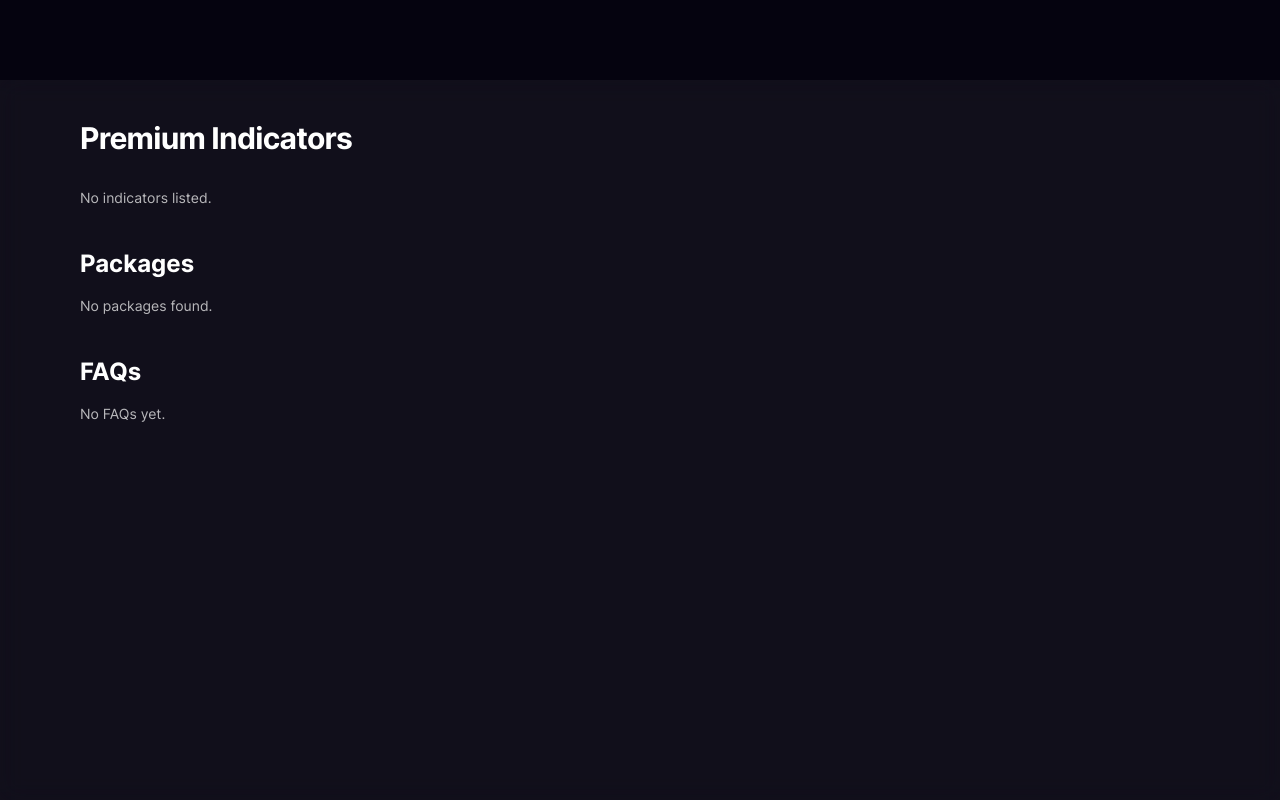
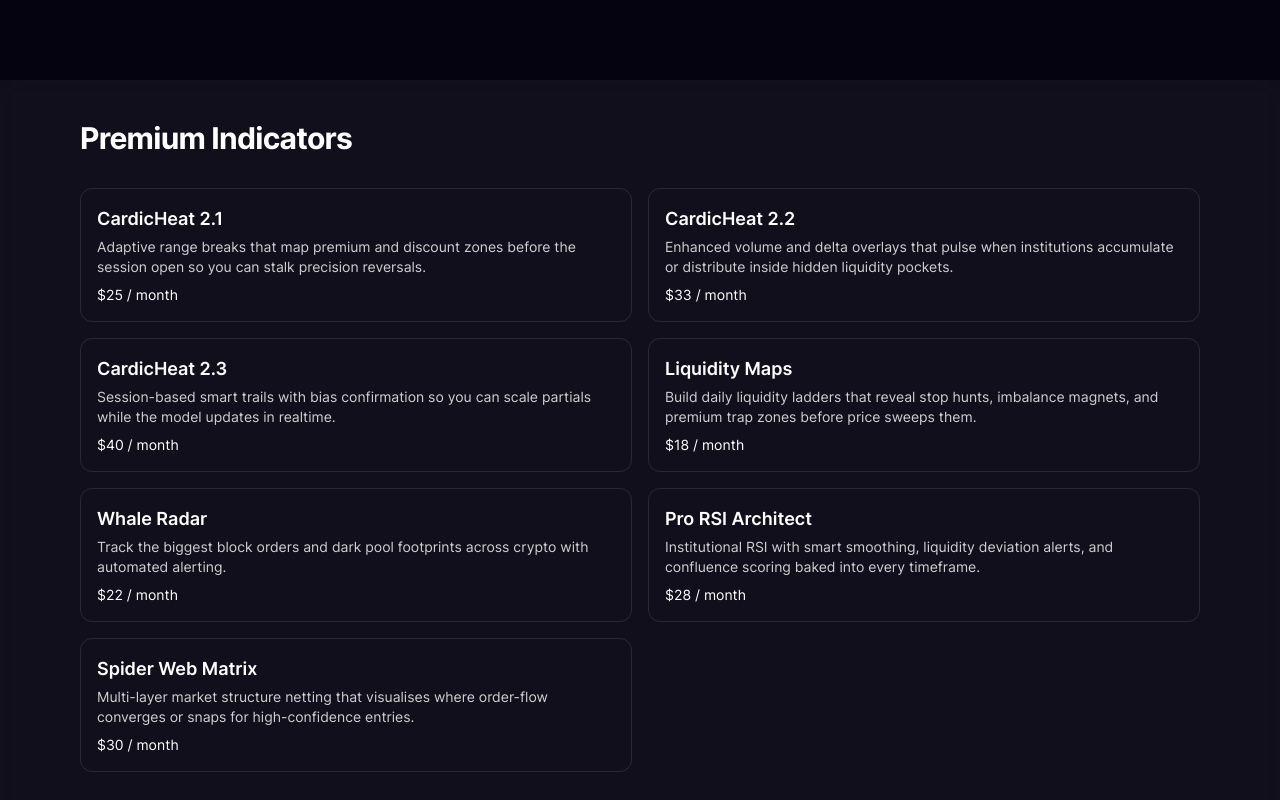
Before and after one commit to Cardicai/CARDIC-NEXUS, a Next.js app: page /indicators in a window 1280 px wide. Shown: the top 800 px of the page. Built offline with nearby package versions, Linux system fonts and the light colour scheme.

Commit message:
fix: populate indicator page data

```diff
--- a/src/app/indicators/page.tsx
+++ b/src/app/indicators/page.tsx
@@ -1,5 +1,12 @@
+import { indicatorFaqs, indicatorPackages, indicatorStacks } from './data';
 import IndicatorPageClient from './IndicatorPageClient';
 
 export default function IndicatorsPage() {
-  return <IndicatorPageClient />;
+  return (
+    <IndicatorPageClient
+      indicatorStacks={indicatorStacks}
+      packages={indicatorPackages}
+      faqs={indicatorFaqs}
+    />
+  );
 }
```
